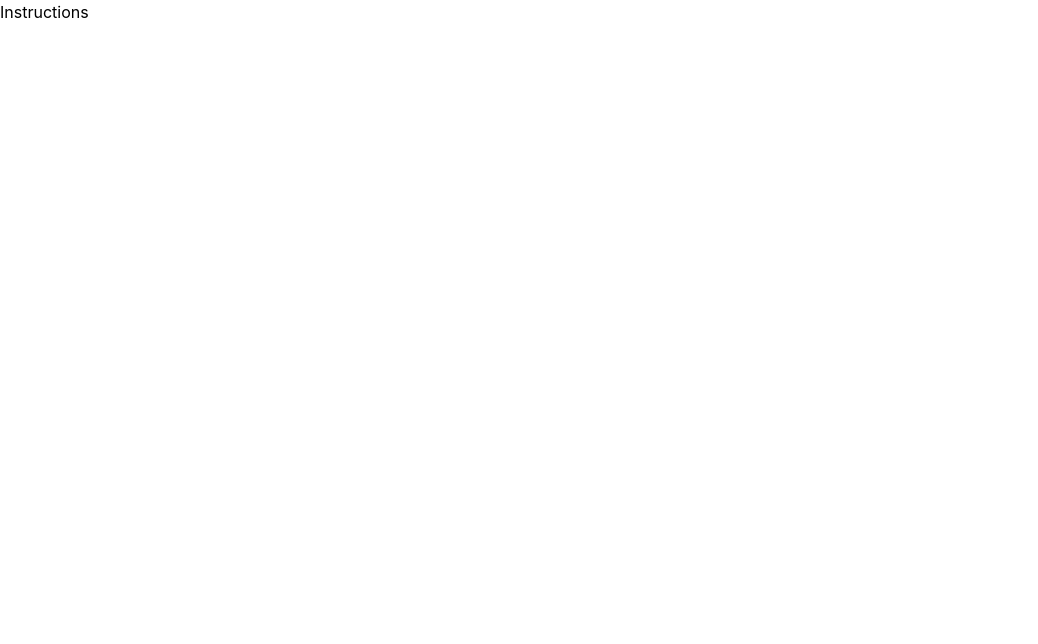
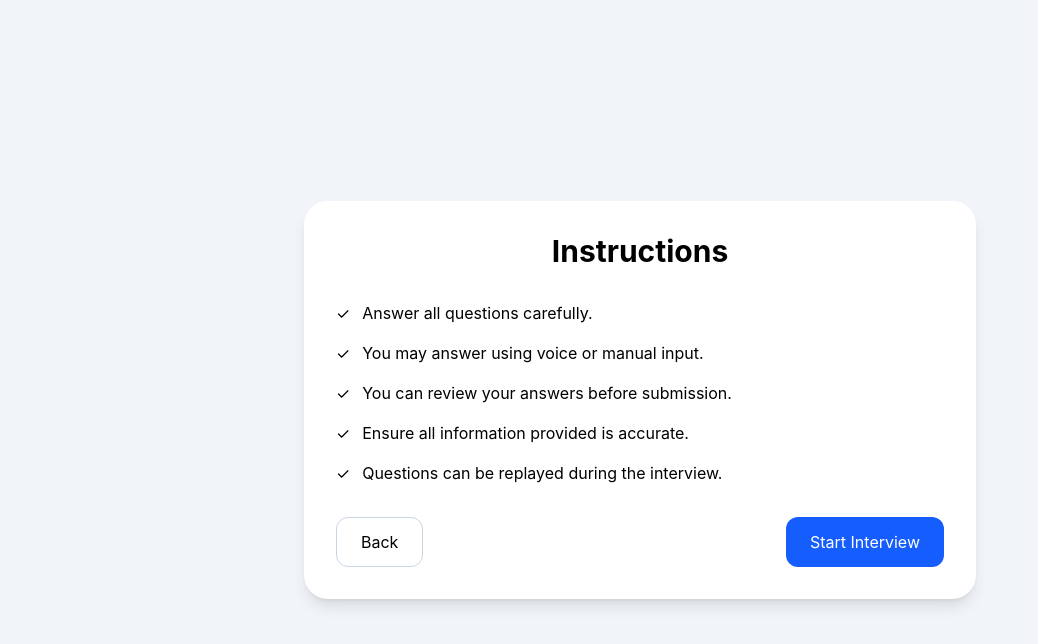
Before and after one commit to SakethPractice/V2T, a React (Vite) app: page /instructions in a window 1280 px wide. Shown: the top 644 px of the page, without its empty margins (0-1038 px from the left). Built offline with nearby package versions, Linux system fonts and the light colour scheme.

Commit message:
test instructions

```diff
--- a/pages/instructions.tsx
+++ b/pages/instructions.tsx
@@ -1,4 +1,75 @@
-// instructions.tsx
+import { useNavigate } from "react-router-dom";
+
 export default function Instructions() {
-  return <div>Instructions</div>;
+  const navigate = useNavigate();
+
+  return (
+    <div className="min-h-screen bg-slate-100 flex items-center justify-center px-4">
+      <div className="w-full max-w-2xl bg-white rounded-3xl shadow-lg p-8">
+
+        <h1 className="text-3xl font-bold text-center mb-8">
+          Instructions
+        </h1>
+
+        <div className="space-y-4 mb-8">
+
+          <div className="flex gap-3">
+            <span>✓</span>
+            <p>Answer all questions carefully.</p>
+          </div>
+
+          <div className="flex gap-3">
+            <span>✓</span>
+            <p>You may answer using voice or manual input.</p>
+          </div>
+
+          <div className="flex gap-3">
+            <span>✓</span>
+            <p>You can review your answers before submission.</p>
+          </div>
+
+          <div className="flex gap-3">
+            <span>✓</span>
+            <p>Ensure all information provided is accurate.</p>
+          </div>
+
+          <div className="flex gap-3">
+            <span>✓</span>
+            <p>Questions can be replayed during the interview.</p>
+          </div>
+
+        </div>
+
+        <div className="flex justify-between">
+
+          <button
+            onClick={() => navigate("/")}
+            className="
+              px-6 py-3
+              border border-slate-300
+              rounded-xl
+              hover:bg-slate-100
+            "
+          >
+            Back
+          </button>
+
+          <button
+            onClick={() => navigate("/interview")}
+            className="
+              px-6 py-3
+              bg-blue-600
+              text-white
+              rounded-xl
+              hover:bg-blue-700
+            "
+          >
+            Start Interview
+          </button>
+
+        </div>
+
+      </div>
+    </div>
+  );
 }
```
